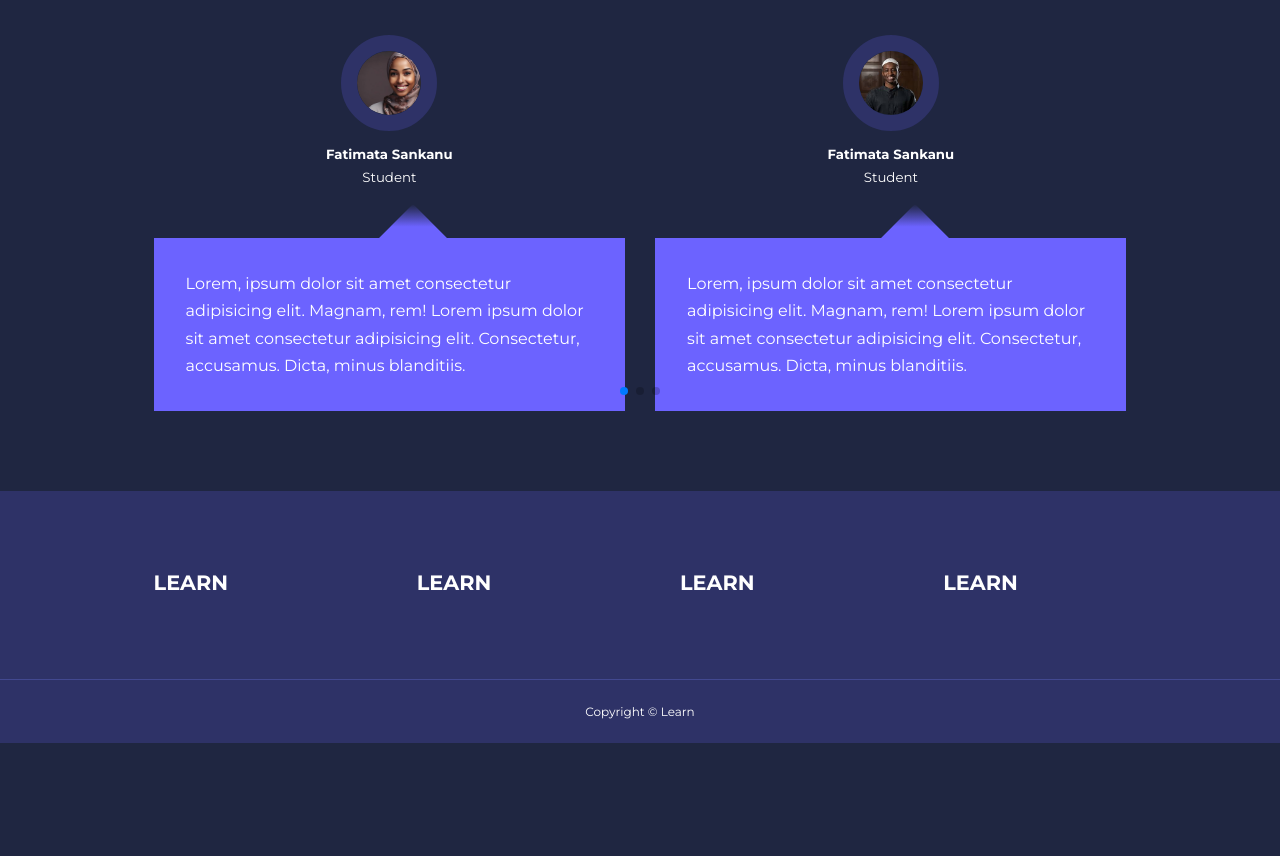
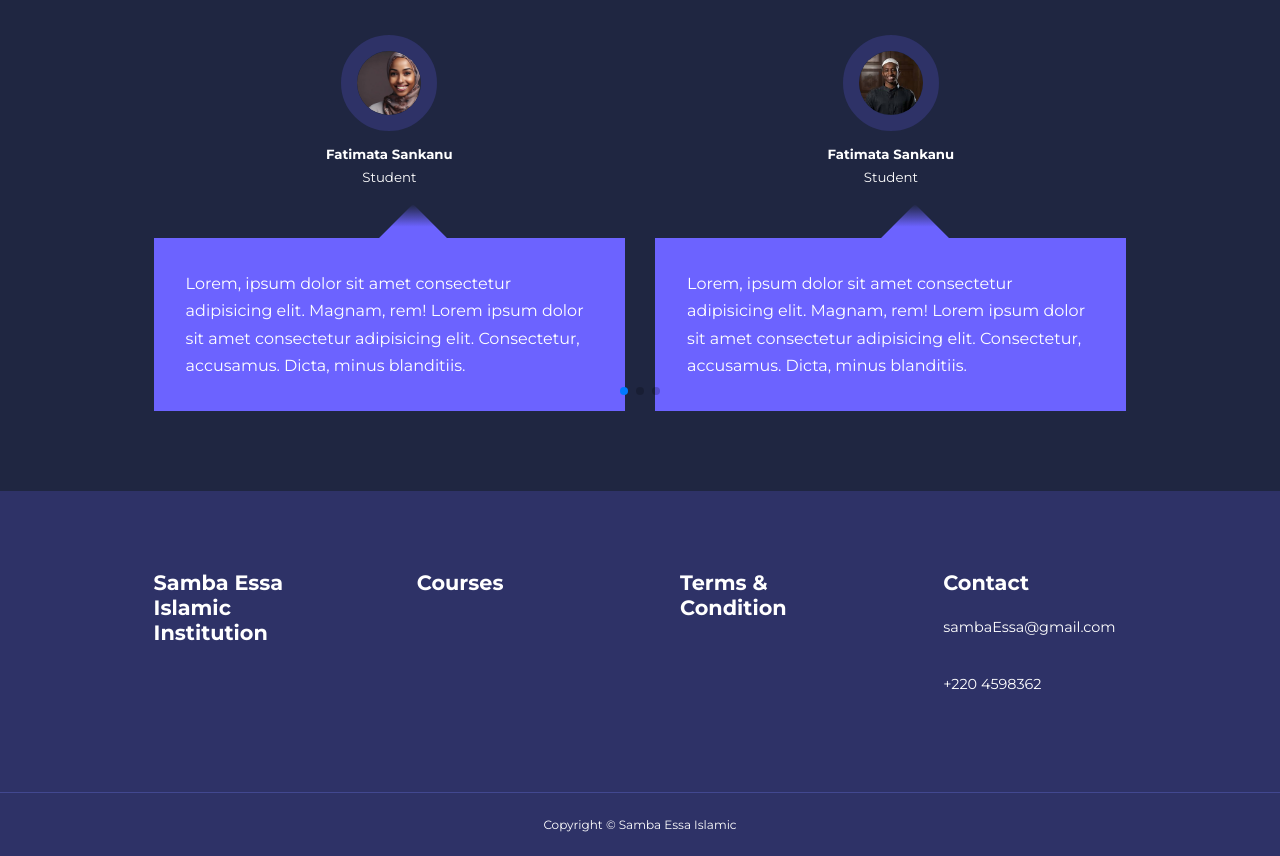
Before and after one commit to Kissingbaba/education, a plain HTML site: page index.html in a window 1280 px wide. Shown: the part 2983-3839 px from the top of the page. Before the commit the page ends 3726 px from the top, so only its background shows below. Drawn offline with nearby package versions, Linux system fonts and the light colour scheme.

Commit message:
index v1

```diff
--- a/index.html
+++ b/index.html
@@ -319,20 +319,22 @@
     <footer class="footer">
       <div class="container footer__container">
         <div class="footer__1">
-          <h4>LEARN</h4>
+          <h4>Samba Essa Islamic Institution</h4>
         </div>
         <div class="footer__1">
-          <h4>LEARN</h4>
+          <h4>Courses</h4>
         </div>
         <div class="footer__1">
-          <h4>LEARN</h4>
+          <h4>Terms & Condition</h4>
         </div>
         <div class="footer__1">
-          <h4>LEARN</h4>
+          <h4><a href="">Contact</a></h4>
+          <p>sambaEssa@gmail.com</p>
+          <p><a href="">+220 4598362</a></p>
         </div>
       </div>
       <div class="footer__copyright">
-        <small>Copyright &copy; Learn</small>
+        <small>Copyright &copy; Samba Essa Islamic</small>
       </div>
     </footer>
 
```
